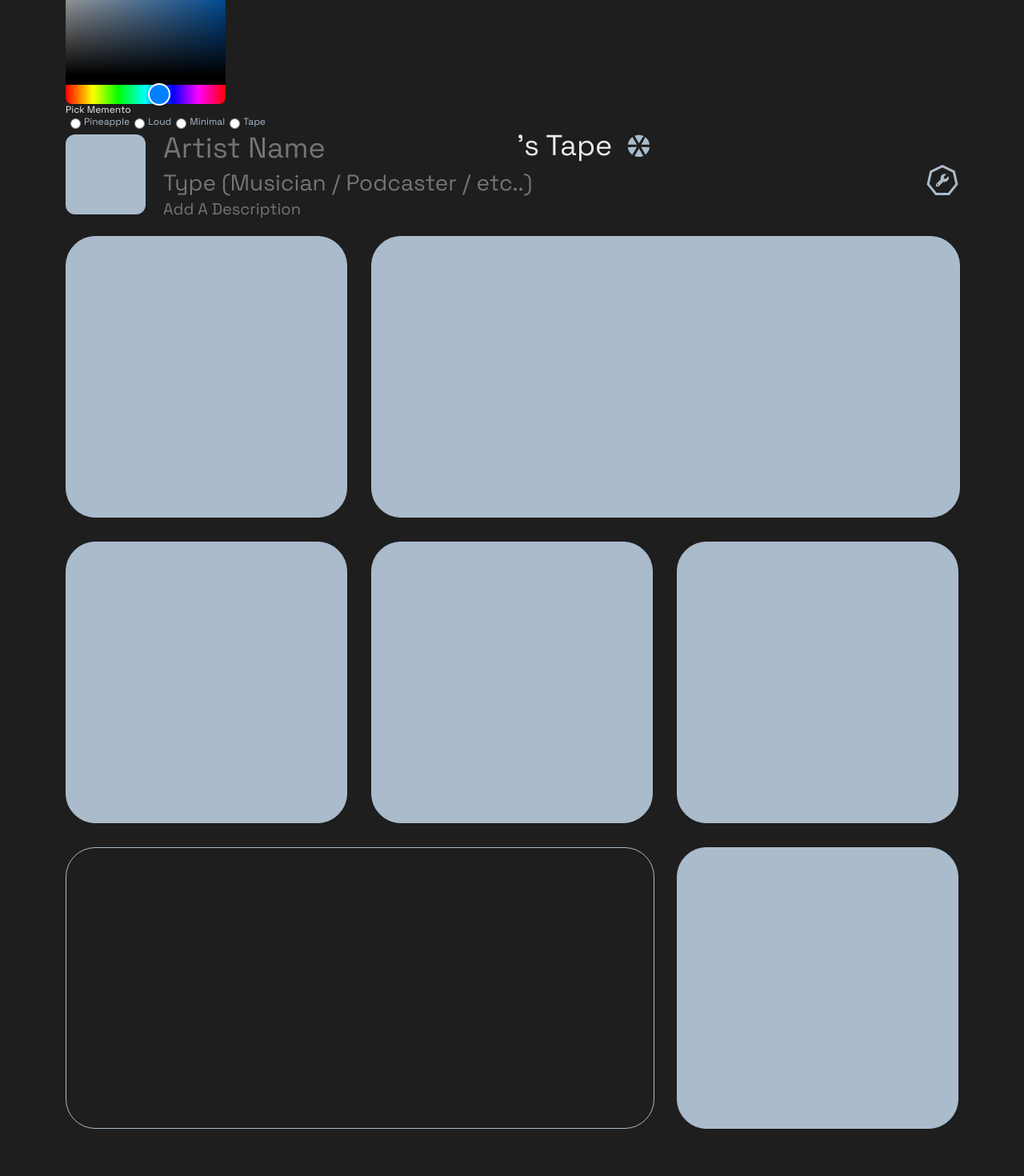
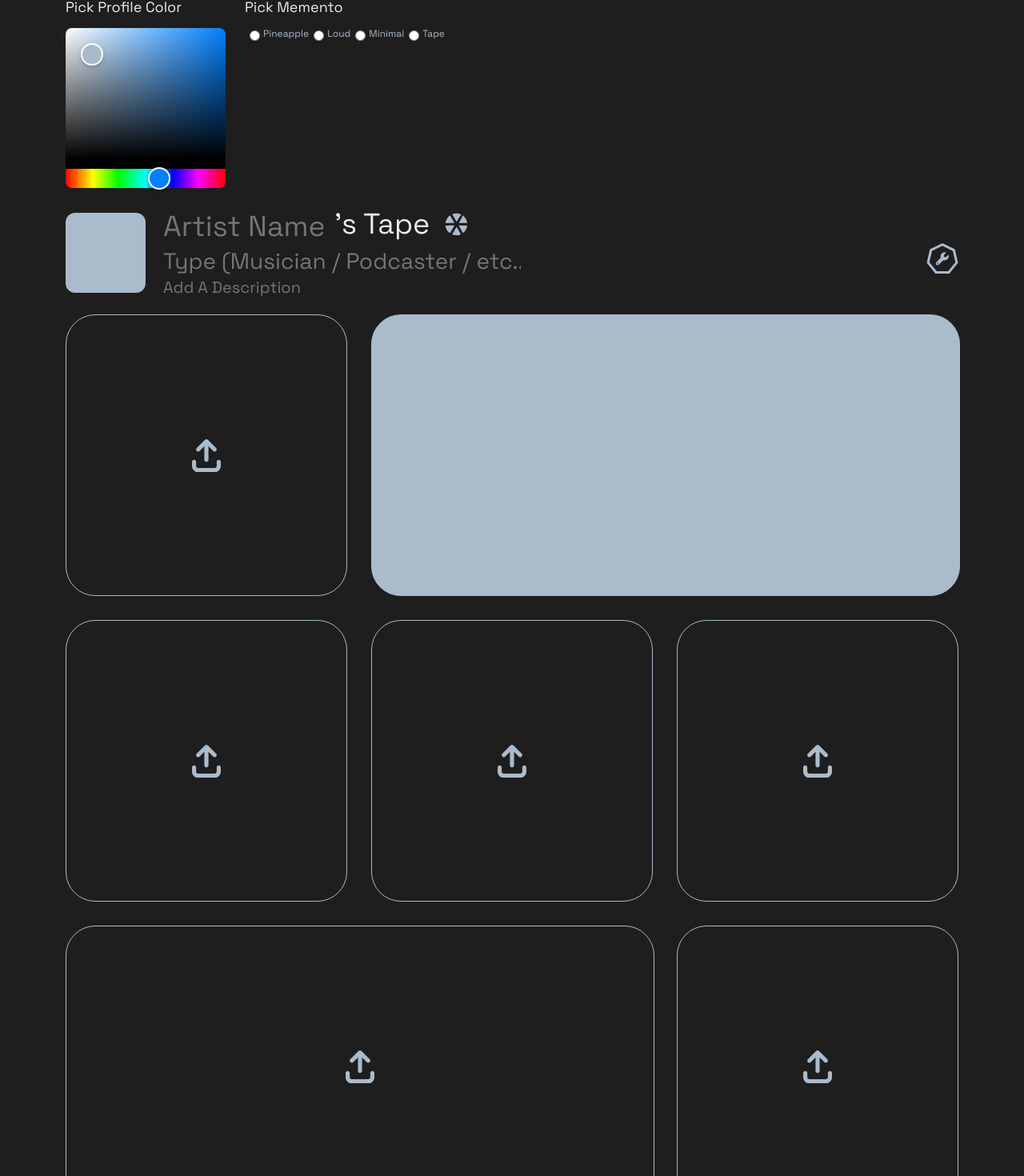
Before and after one commit to jajablinky/ArTape-2.0, a Next.js app: page /create in a window 1280 px wide. Shown: the part 212-1682 px from the top of the page at 80% size. Built offline with nearby package versions, Linux system fonts and the light colour scheme.

Commit message:
added hover states, upload buttons, and memento picker render

```diff
--- /dev/null
+++ b/src/components/Images/UI/UploadButton.tsx
@@ -0,0 +1,28 @@
+import React from 'react';
+
+type UploadButtonProps = {
+  color: string;
+};
+
+const UploadButton: React.FC<UploadButtonProps> = ({ color }) => (
+  <svg
+    xmlns="http://www.w3.org/2000/svg"
+    viewBox="0 0 448 512"
+    style={{ width: '36px' }}
+  >
+    <path
+      fill={color}
+      d="M246.6 9.4c-12.5-12.5-32.8-12.5-45.3 0l-128 128c-12.5 12.5-12.5 32.8 0 45.3s32.8 12.5 45.3 0L192 109.3V320c0 17.7 14.3 32 32 32s32-14.3 32-32V109.3l73.4 73.4c12.5 12.5 32.8 12.5 45.3 0s12.5-32.8 0-45.3l-128-128zM64 352c0-17.7-14.3-32-32-32s-32 14.3-32 32v64c0 53 43 96 96 96H352c53 0 96-43 96-96V352c0-17.7-14.3-32-32-32s-32 14.3-32 32v64c0 17.7-14.3 32-32 32H96c-17.7 0-32-14.3-32-32V352z"
+    />
+  </svg>
+);
+
+export const getUploadButtonContent = (color: string) => {
+  return `
+  <svg xmlns="http://www.w3.org/2000/svg" viewBox="0 0 448 512">
+    <path d="M246.6 9.4c-12.5-12.5-32.8-12.5-45.3 0l-128 128c-12.5 12.5-12.5 32.8 0 45.3s32.8 12.5 45.3 0L192 109.3V320c0 17.7 14.3 32 32 32s32-14.3 32-32V109.3l73.4 73.4c12.5 12.5 32.8 12.5 45.3 0s12.5-32.8 0-45.3l-128-128zM64 352c0-17.7-14.3-32-32-32s-32 14.3-32 32v64c0 53 43 96 96 96H352c53 0 96-43 96-96V352c0-17.7-14.3-32-32-32s-32 14.3-32 32v64c0 17.7-14.3 32-32 32H96c-17.7 0-32-14.3-32-32V352z" />
+  </svg>
+`;
+};
+
+export default UploadButton;
--- a/src/pages/create.tsx
+++ b/src/pages/create.tsx
@@ -23,6 +23,7 @@ import { getLoudSvgContent } from '@/components/Images/Mementos/LoudMemento';
 import { getMinimalSvgContent } from '@/components/Images/Mementos/MinimalMemento';
 import { getCassetteSvgContent } from '@/components/Images/Mementos/CassetteMemento';
 import EditButton from '@/components/Images/UI/EditButton';
+import UploadButton from '@/components/Images/UI/UploadButton';
 
 const createMetadataJSON = (
   data: VaultValues,
@@ -168,6 +169,7 @@ const getMementoSvgContent = (
 };
 
 const Create = () => {
+  const [selectedMemento, setSelectedMemento] = useState('Pineapple');
   const [profilePicUrl, setProfilePicUrl] = useState('');
   const [loading, setLoading] = useState(false);
   const [audioFiles, setAudioFiles] = useState<{
@@ -181,6 +183,12 @@ const Create = () => {
   const [imageFiles, setImageFiles] = useState<
     ImageFileState[] | null
   >(null);
+
+  const handleMementoChange = (
+    event: React.ChangeEvent<HTMLInputElement>
+  ) => {
+    setSelectedMemento(event.target.value);
+  };
 
   const updateAllAudioFiles = (
     imageFiles: ImageFileState[] | null,
@@ -703,7 +711,11 @@ const Create = () => {
           } as React.CSSProperties
         }
       >
-        <p>Pick Profile Color</p>
+        <div className={styles.aboveGrid}>
+          <h1 style={{ fontSize: '48px' }}>Create A Tape</h1>
+          <div style={{ display: 'flex', gap: '24px' }}>
+            <div className={styles.profileColorForm}>
+              <p style={{ fontSize: '18px' }}>Pick Profile Color</p>
               <div
                 style={{
                   display: 'flex',
@@ -711,7 +723,9 @@ const Create = () => {
               >
                 <HexColorPicker color={color} onChange={setColor} />
               </div>
-        <p>Pick Memento</p>
+            </div>
+            <div className={styles.mementoForm}>
+              <p style={{ fontSize: '18px' }}>Pick Memento</p>
               <div className={styles.switch}>
                 <input
                   {...register('memento')}
@@ -719,6 +733,7 @@ const Create = () => {
                   id="one"
                   type="radio"
                   value="Pineapple"
+                  onChange={handleMementoChange}
                 />
                 <label htmlFor="one" style={{ color: `${color}` }}>
                   Pineapple
@@ -729,6 +744,7 @@ const Create = () => {
                   name="memento"
                   id="two"
                   type="radio"
+                  onChange={handleMementoChange}
                 />
                 <label htmlFor="two" style={{ color: `${color}` }}>
                   Loud
@@ -739,6 +755,7 @@ const Create = () => {
                   value="Minimal"
                   id="three"
                   type="radio"
+                  onChange={handleMementoChange}
                 />
                 <label htmlFor="three" style={{ color: `${color}` }}>
                   Minimal
@@ -749,10 +766,13 @@ const Create = () => {
                   name="memento"
                   id="four"
                   type="radio"
+                  onChange={handleMementoChange}
                 />
                 <label htmlFor="four" style={{ color: `${color}` }}>
                   Tape
                 </label>
+              </div>
+            </div>
           </div>
           <div
             className={styles.artistHeader}
@@ -784,7 +804,6 @@ const Create = () => {
                     gap: '12px',
                   }}
                 >
-                <b>
                   <input
                     {...register('tapeArtistName', {
                       required: true,
@@ -795,16 +814,27 @@ const Create = () => {
                       background: 'transparent',
                       border: 'none',
                       fontSize: '36px',
+                      width: '200px',
                     }}
                   />
-                </b>
                   <span
                     style={{ fontWeight: 'normal', fontSize: '36px' }}
                   >
                     's Tape
                   </span>
                   <div className={styles.memento}>
+                    {selectedMemento === 'Pineapple' && (
                       <PineappleMemento color={color} />
+                    )}
+                    {selectedMemento === 'Loud' && (
+                      <LoudMemento color={color} />
+                    )}
+                    {selectedMemento === 'Minimal' && (
+                      <MinimalMemento color={color} />
+                    )}
+                    {selectedMemento === 'Tape' && (
+                      <CassetteMemento color={color} />
+                    )}{' '}
                   </div>
                 </div>
 
@@ -827,7 +857,9 @@ const Create = () => {
                   }}
                 >
                   <input
-                  {...register('tapeDescription', { required: true })}
+                    {...register('tapeDescription', {
+                      required: true,
+                    })}
                     type="text"
                     placeholder="Add A Description"
                     style={{
@@ -844,9 +876,20 @@ const Create = () => {
               <EditButton color={color} />
             </div>
           </div>
+        </div>
 
         <div className={styles.gridProfile}>
-          <div className={styles.profileModule}></div>
+          <div
+            className={styles.profileModule}
+            style={{
+              display: 'flex',
+              justifyContent: 'center',
+              alignItems: 'center',
+              cursor: 'pointer',
+            }}
+          >
+            <UploadButton color={color} />
+          </div>
 
           <div
             className={styles.profileModuleRectangle}
@@ -855,12 +898,62 @@ const Create = () => {
               overflow: 'auto',
             }}
           ></div>
-          <div className={styles.profileModule}></div>
-          <div className={styles.profileModule}></div>
-          <div className={styles.profileModule}></div>
+          <div
+            className={styles.profileModule}
+            style={{
+              display: 'flex',
+              justifyContent: 'center',
+              alignItems: 'center',
+              cursor: 'pointer',
+            }}
+          >
+            <UploadButton color={color} />
+          </div>
+          <div
+            className={styles.profileModule}
+            style={{
+              display: 'flex',
+              justifyContent: 'center',
+              alignItems: 'center',
+              cursor: 'pointer',
+            }}
+          >
+            <UploadButton color={color} />
+          </div>
+          <div
+            className={styles.profileModule}
+            style={{
+              display: 'flex',
+              justifyContent: 'center',
+              alignItems: 'center',
+              cursor: 'pointer',
+            }}
+          >
+            <UploadButton color={color} />
+          </div>
 
-          <div className={styles.profileModuleRectangle}></div>
-          <div className={styles.profileModule}></div>
+          <div
+            className={styles.profileModuleRectangle}
+            style={{
+              display: 'flex',
+              justifyContent: 'center',
+              alignItems: 'center',
+              cursor: 'pointer',
+            }}
+          >
+            <UploadButton color={color} />
+          </div>
+          <div
+            className={styles.profileModule}
+            style={{
+              display: 'flex',
+              justifyContent: 'center',
+              alignItems: 'center',
+              cursor: 'pointer',
+            }}
+          >
+            <UploadButton color={color} />
+          </div>
         </div>
       </main>
     </>
--- a/src/styles/Home.module.css
+++ b/src/styles/Home.module.css
@@ -64,11 +64,32 @@
   grid-gap: 30px;
 }
 
+.aboveGrid {
+  display: flex;
+  flex-direction: column;
+  gap: 24px;
+}
+
+.mementoForm {
+  display: flex;
+  flex-direction: column;
+  gap: 16px;
+}
+
+.memento {
+  width: 100px;
+}
+
+.profileColorForm {
+  display: flex;
+  flex-direction: column;
+  gap: 16px;
+}
+
 .profileModule {
   position: relative;
   object-position: center;
   object-fit: contain;
-  background-color: var(--artape-primary-color);
   width: 350px;
   height: 350px;
   border-radius: 37px;
@@ -77,6 +98,11 @@
   border: 1px solid var(--artape-primary-color);
   transition: all 100ms ease-in-out;
   overflow: hidden;
+}
+
+.profileModule:hover {
+  opacity: 80%;
+  border-color: var(--artape-white);
 }
 
 .profileModuleRectangle {
@@ -93,6 +119,11 @@
   overflow: hidden;
 }
 
+.profileModuleRectangle:hover {
+  opacity: 80%;
+  border-color: var(--artape-white);
+}
+
 .placeholder {
   position: relative;
   font-size: 32px;
```
Lines whose indentation alone changed are shown as unchanged.
